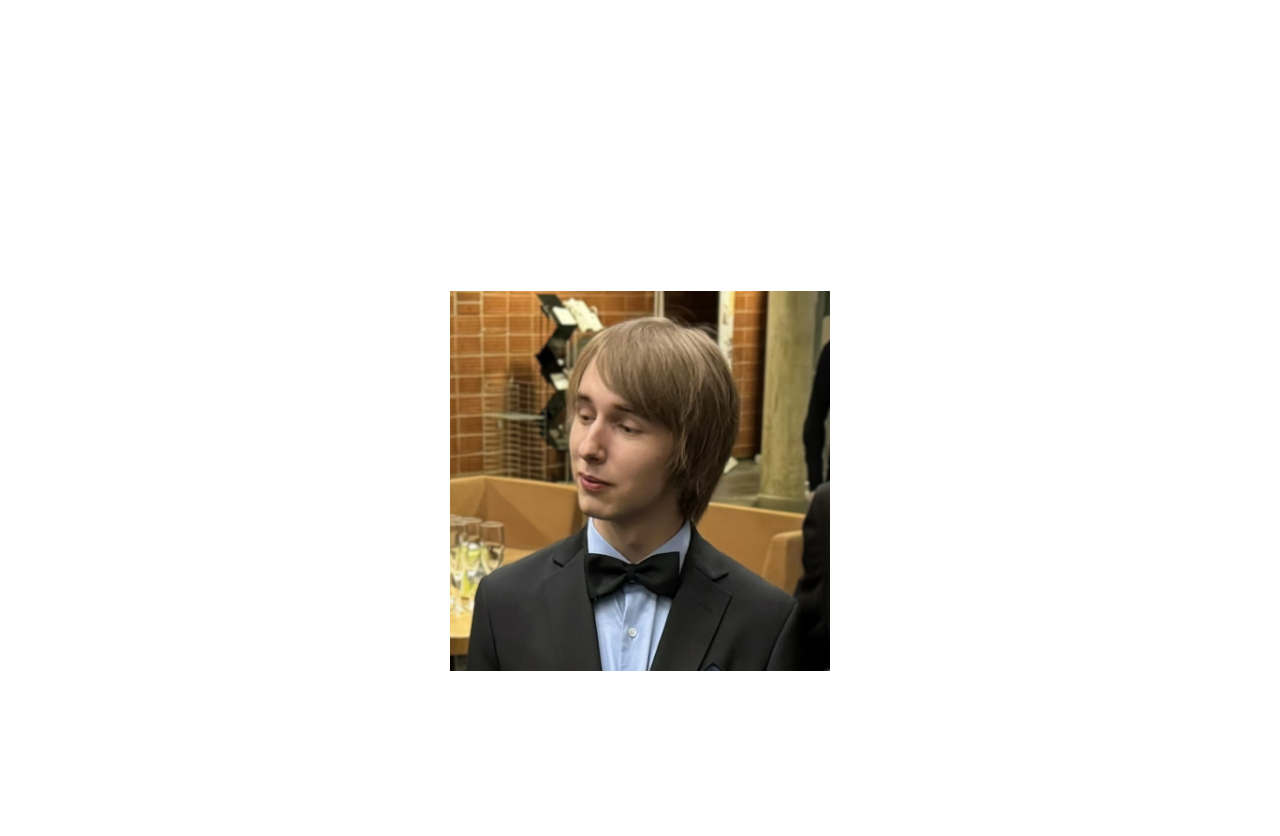
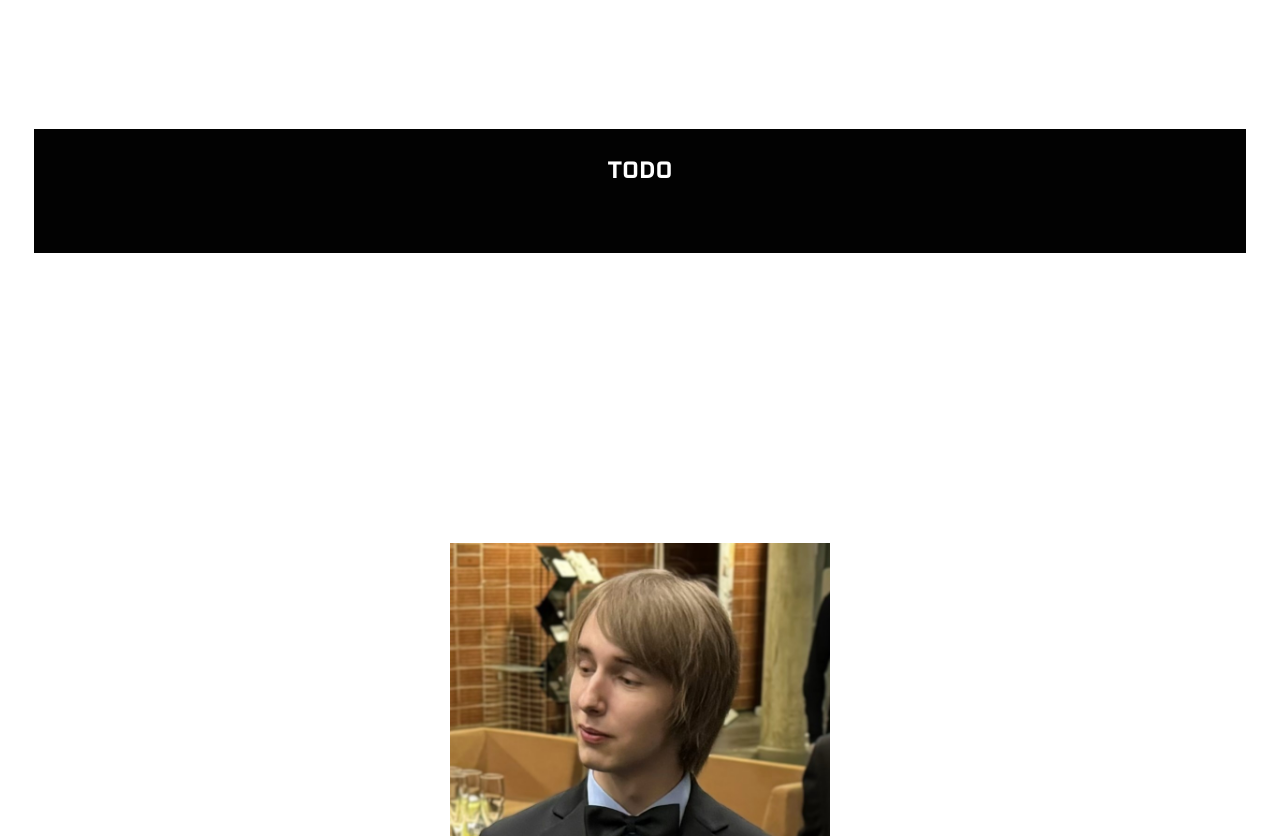
Before and after one commit to silentwinter0/portfolio, a React (Vite) app: page / in a window 1280 px wide. Shown: the part 5200-6036 px from the top of the page. Built offline with nearby package versions, Linux system fonts and the light colour scheme.

Commit message:
Added a section for volunteer work

```diff
--- a/src/pages/FrontPage.jsx
+++ b/src/pages/FrontPage.jsx
@@ -111,6 +111,17 @@ function FrontPage() {
             }
             link="./"
             />
+          <h1>Volunteer work</h1>
+            <Article
+              imageSrc=""
+              title="TODO"
+              subtitle=""
+              content={
+                <>
+                </>
+              }
+              link="./"
+              />
       </div>
       <div id='about' />
       <About  />
```
